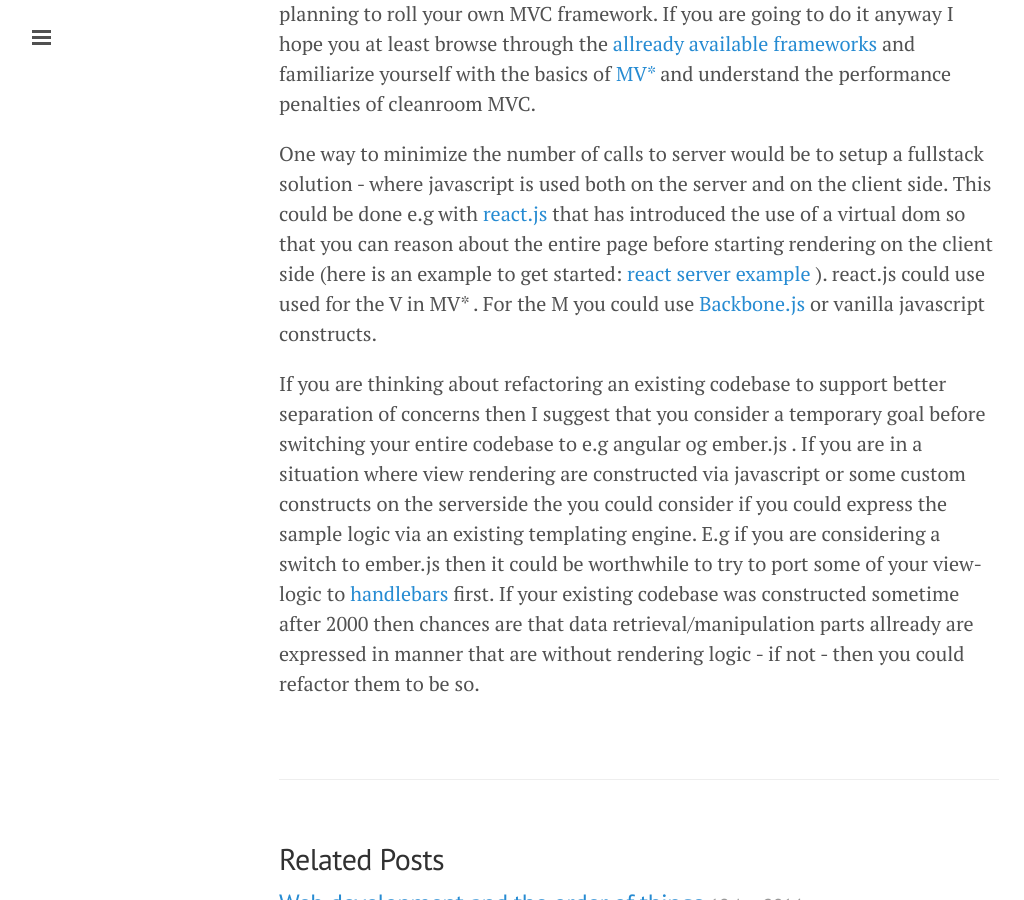
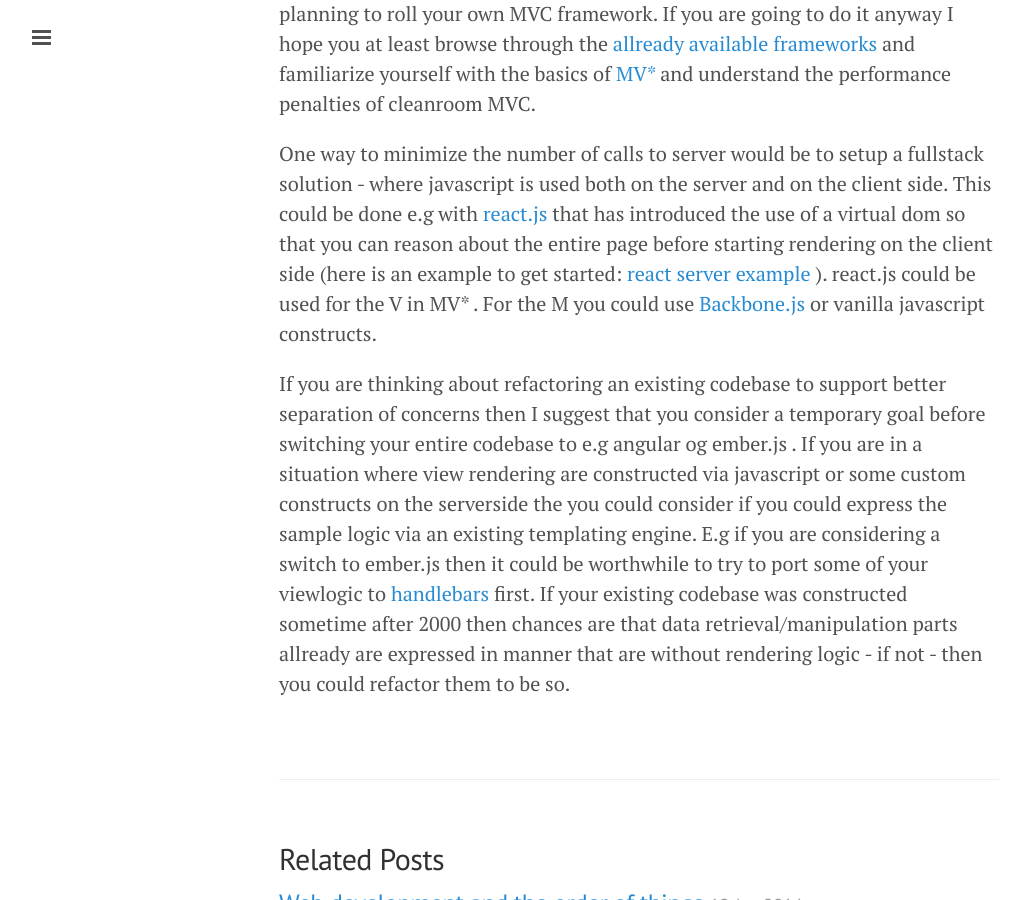
Before and after one commit to jacobandresen/searchzen.org, a Jekyll site: the page built from _posts/2014-09-20-MVC-considered-harmfull.markdown, in a window 1280 px wide and 900 px high, scrolled down 3443 px. Shown: the whole window, without its empty margins (1-1025 px from the left). Built offline with Jekyll 4.4.1, drawn with Linux system fonts in a browser that asks for light colours; Markdown is read by kramdown in place of the engine named in the settings.

Commit message:
minor fixes

```diff
--- a/_posts/2014-09-20-MVC-considered-harmfull.markdown
+++ b/_posts/2014-09-20-MVC-considered-harmfull.markdown
@@ -88,12 +88,12 @@
 One  way to minimize the number of calls to server would be to setup a fullstack solution - where javascript is used both on the server and on the client
 side. This could be done e.g with [react.js](https://facebook.github.io/react/) that has introduced the use of a virtual dom so that you can reason about
 the entire page before starting rendering on the client side (here is an example to get started: [react server example](https://github.com/mhart/react-server-example) ).
-  react.js could use used for the V in MV* . For the M you could use [Backbone.js](https://backbonejs.org) or vanilla javascript constructs.
+  react.js could be used for the V in MV* . For the M you could use [Backbone.js](https://backbonejs.org) or vanilla javascript constructs.
 
 
 If you are thinking about refactoring an existing codebase to support better separation of concerns then I suggest that you consider a temporary goal before
 switching your entire codebase to e.g angular og ember.js . If you are in a situation where view rendering are constructed  via javascript or some custom constructs
 on the serverside the you could consider if you could express the sample logic via an existing templating engine. E.g if you are considering a switch to
-ember.js then it could be worthwhile to try to port some of your view-logic to [handlebars](http://handlebarsjs.com/) first. If your existing codebase was constructed
+ember.js then it could be worthwhile to try to port some of your viewlogic to [handlebars](http://handlebarsjs.com/) first. If your existing codebase was constructed
 sometime after 2000 then chances are that data retrieval/manipulation parts allready are expressed in manner that are without rendering logic - if  not - then you could
 refactor them to be so.
```
